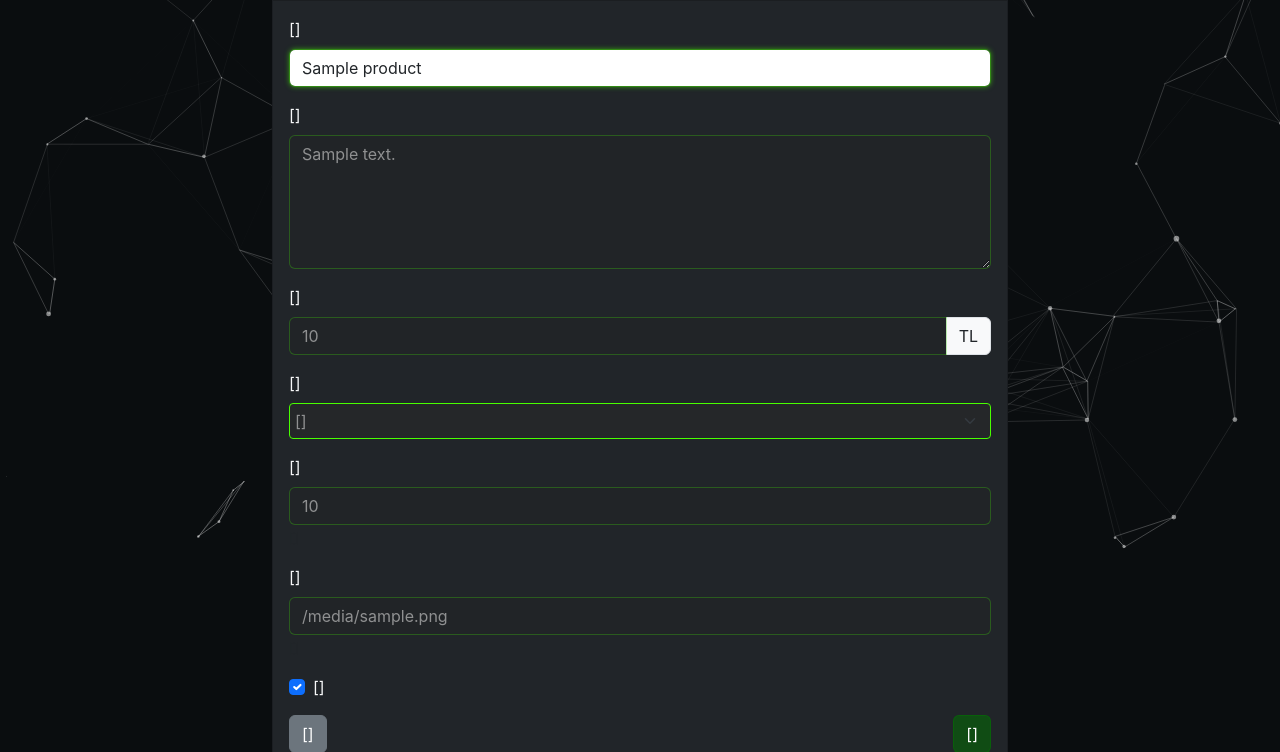
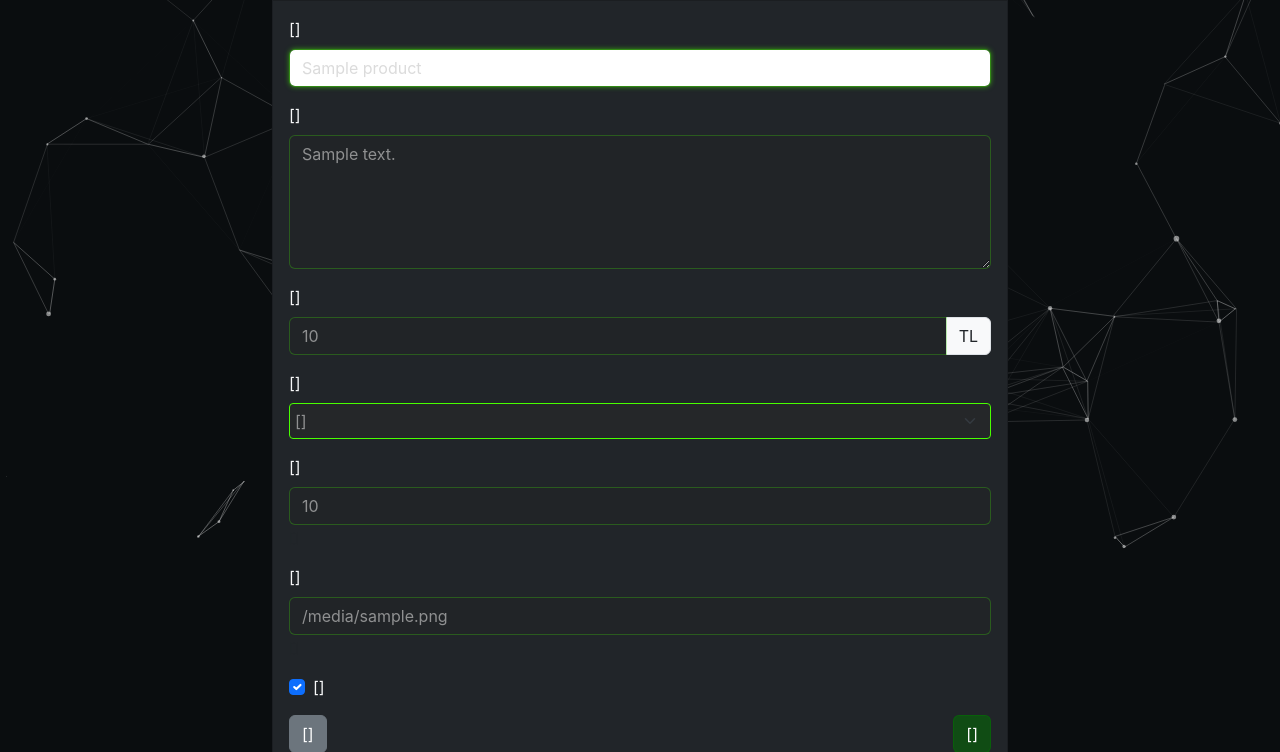
Before and after one commit to metatronslove/NumberFansBot, a Flask app: template Templates/edit_product.html in a window 1280 px wide, with the restyled element focused. Shown: the part 235-987 px from the top of the page. Run offline with Flask 3, Linux system fonts and the light colour scheme; the template is opened without the code that fills it: most values are stand-ins (such as "Sample title", 1, 10 or a date in 2020); parts of the project's set-up code (start-up, migrations or seed data) failed here and were passed over; some libraries are stand-ins or nearby versions.

Commit message:
Add files via upload

```diff
--- a/Assets/styles.css
+++ b/Assets/styles.css
@@ -165,6 +165,7 @@ select, .language-switcher select, .form-select {
 
 .form-control:focus {
 	border-color: rgba(72,255,0,.25);
+	color: rgba(200,200,200,0.66);
 	box-shadow: 0 0 5px rgba(72, 255, 0, 0.5);
 }
 
```
